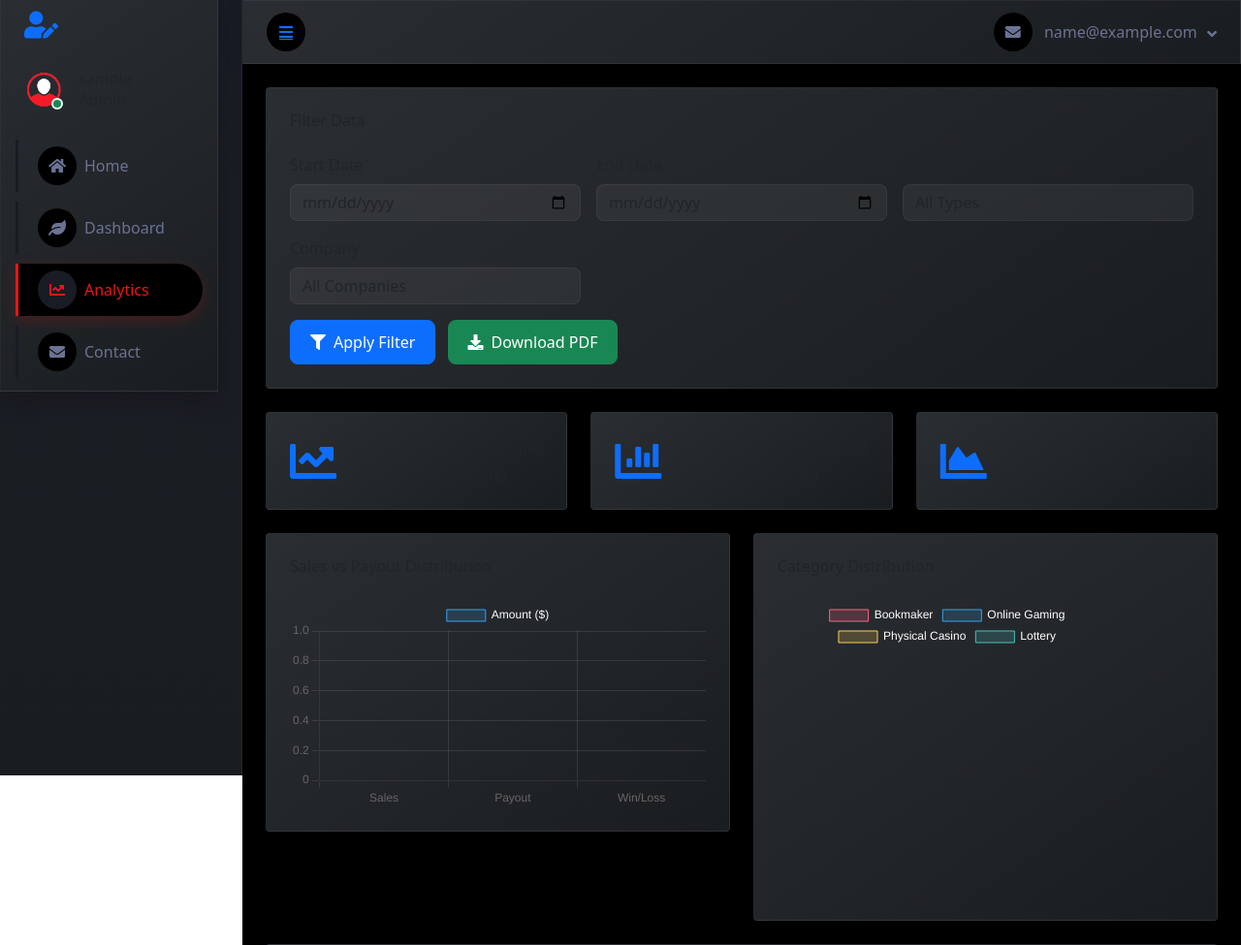
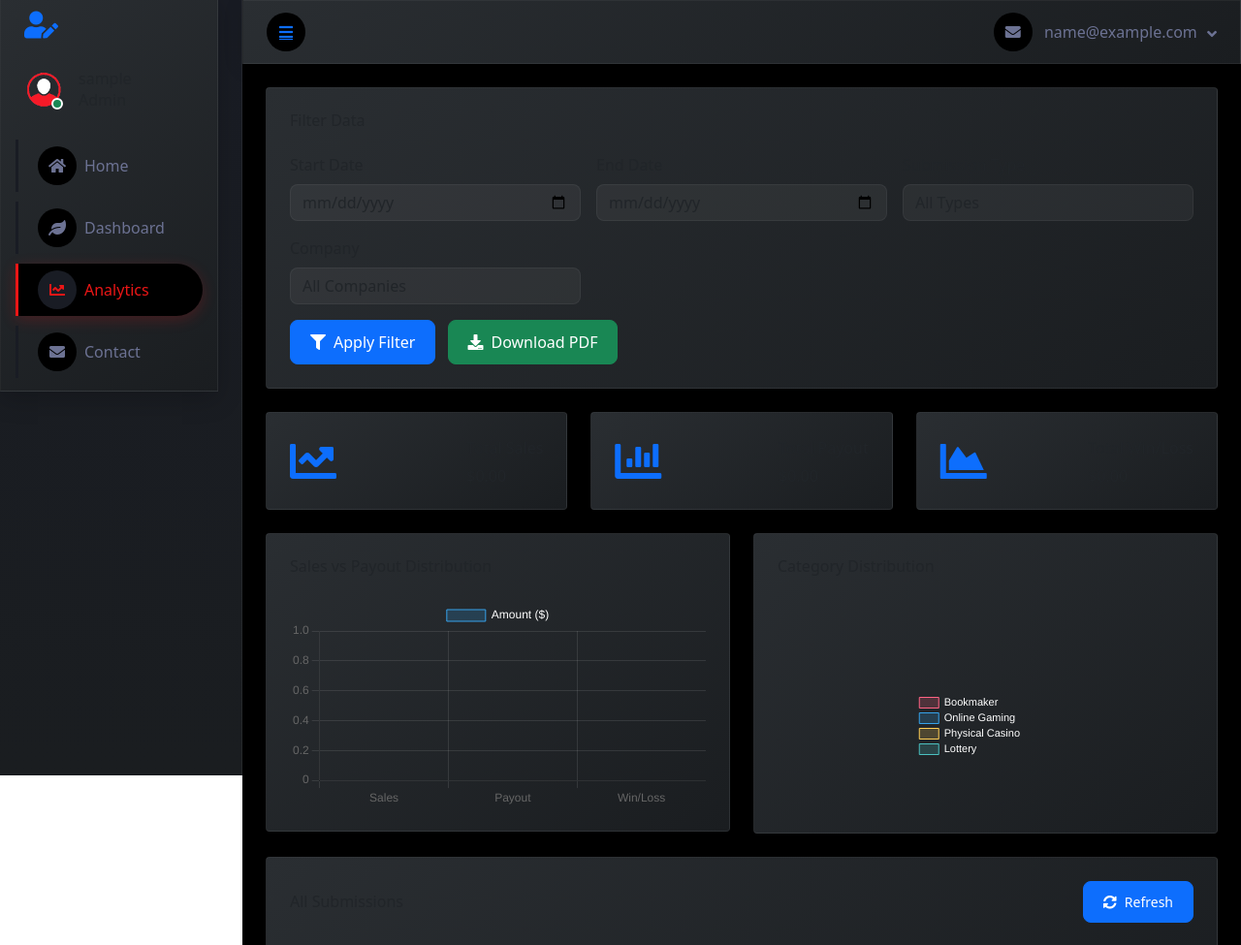
Before and after one commit to Valentino-Junior/RMS-project, a Django app: page /account/admin-dashboard/ in a window 1280 px wide. Shown: the top 975 px of the page at 97% size. Run offline with Django 5.2, Linux system fonts and the light colour scheme; the visitor is signed in with stand-in values (Sample User, id 1); data that the repository does not hold is empty; some libraries are stand-ins or nearby versions.

Commit message:
added styling

```diff
--- a/templates/account/admin_dashboard.html
+++ b/templates/account/admin_dashboard.html
@@ -324,7 +324,7 @@
             </div>
         </div>
         <div class="col-sm-12 col-xl-6">
-            <div class="bg-secondary rounded p-4 chart-container" style="height: 400px;">
+            <div class="bg-secondary rounded p-4 chart-container" style="height: 310px;">
                 <h6 class="mb-4">Category Distribution</h6>
                 <canvas id="categoryPieChart"></canvas>
             </div>
@@ -432,7 +432,7 @@
                 data: [
                     {{ submission_distribution.Bookmaker }},
                     {{ submission_distribution.Online_Gaming }},
-                    {{ submission_distribution.Physical_Casino}},
+                    {{ submission_distribution.Physical_Casino }},
                     {{ submission_distribution.Lottery }}
                 ],
                 backgroundColor: [
@@ -456,8 +456,14 @@
                 legend: {
                     position: 'top',
                     labels: {
-                        color: '#fff'
-                    }
+                        color: '#fff',
+                        boxWidth: 20,
+                        padding: 5,
+                        font: {
+                            size: 11
+                        }
+                    },
+                    position: 'right'
                 }
             }
         }
```
